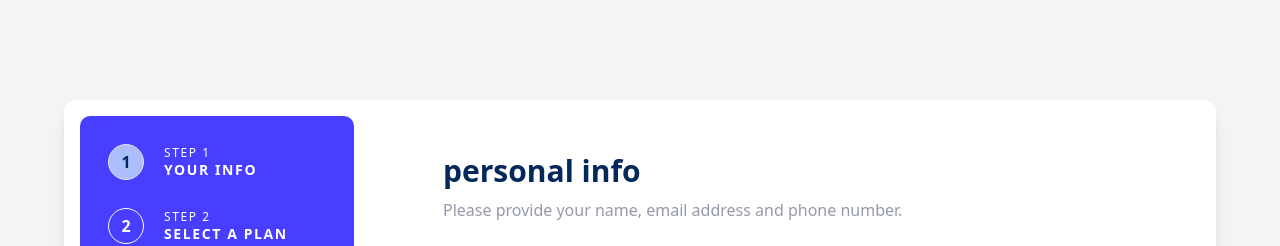
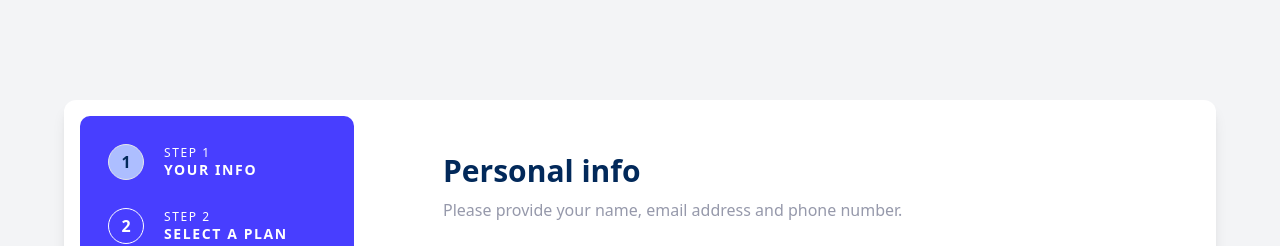
Before and after one commit to hernandez-dev/react-multi-steps-form, a React (Vite) app: page / in a window 1280 px wide. Shown: the top 246 px of the page. Built offline with nearby package versions, Linux system fonts and the light colour scheme.

Commit message:
Components - steps-form/components - capitalizing texts first letter at FormHeader

```diff
--- a/src/components/steps-form/components/FormHeader.jsx
+++ b/src/components/steps-form/components/FormHeader.jsx
@@ -2,10 +2,10 @@ export default function FormHeader({ step }) {
   return(
     <header className="space-y-4">
       <h1 className="font-bold text-3xl text-marine-blue leading-none">
-        {step.heading}
+        {step.heading.charAt(0).toUpperCase() + step.heading.slice(1)}
       </h1>
       <p className="text-cool-gray leading-none">
-        {step.description}
+        {step.description.charAt(0).toUpperCase() + step.description.slice(1)}
       </p>
     </header>
   )
```
